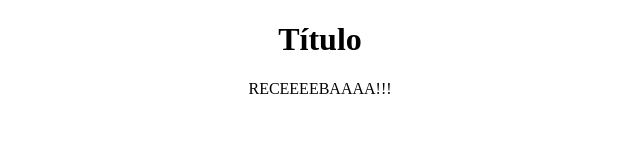
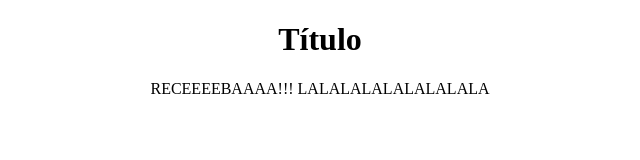
Before and after one commit to jvenicius/cvp, a plain HTML site: page index.html in a window 1280 px wide. Shown: the whole page, without its empty margins (320-960 px from the left). Drawn offline with Linux system fonts and the light colour scheme.

Commit message:
teste de branch

```diff
--- a/index.html
+++ b/index.html
@@ -9,7 +9,7 @@
   <body>
     <main class="container">
       <h1 class="container__title">Título</h1>
-      <p>RECEEEEBAAAA!!!</p>
+      <p>RECEEEEBAAAA!!! LALALALALALALALALA</p>
     </main>
   </body>
 </html>
```
